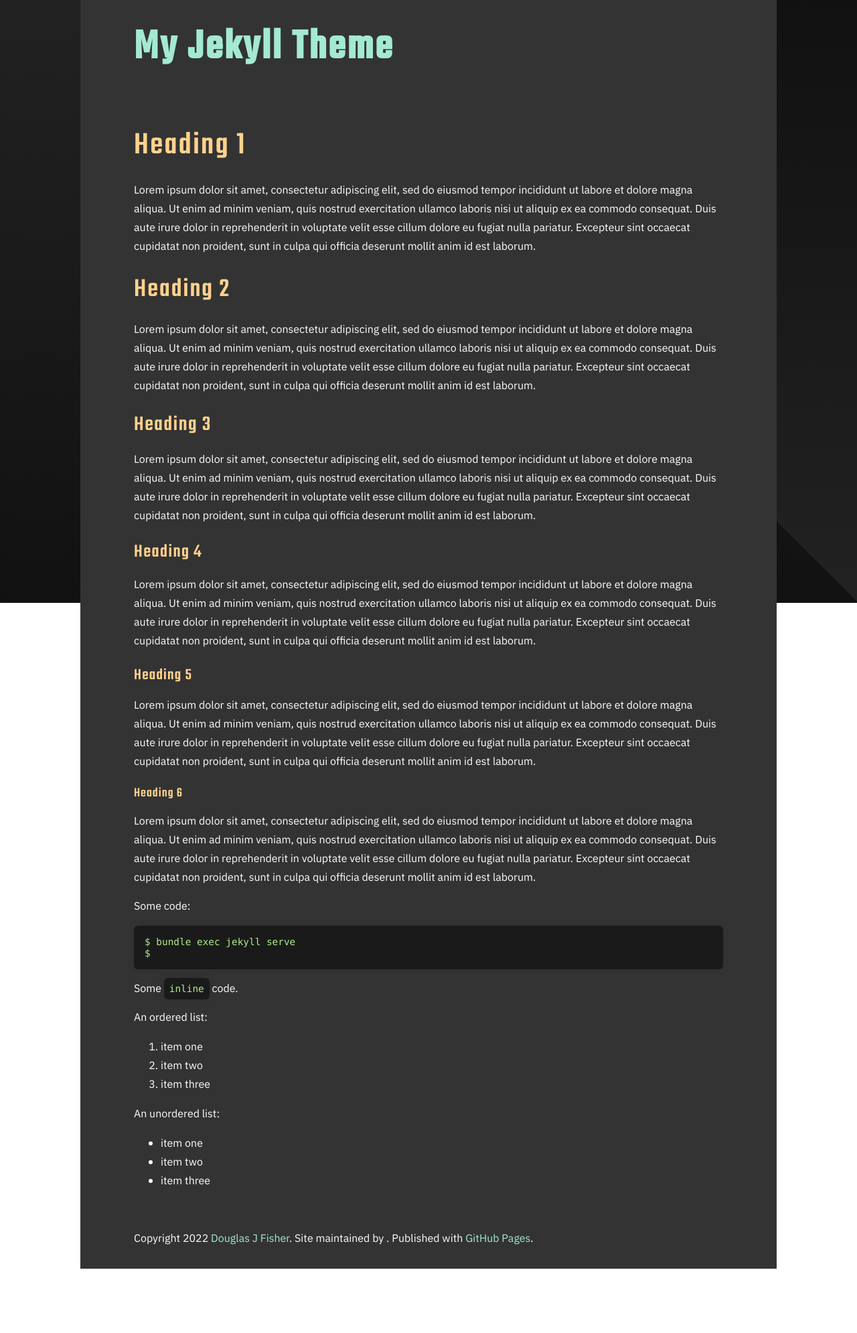
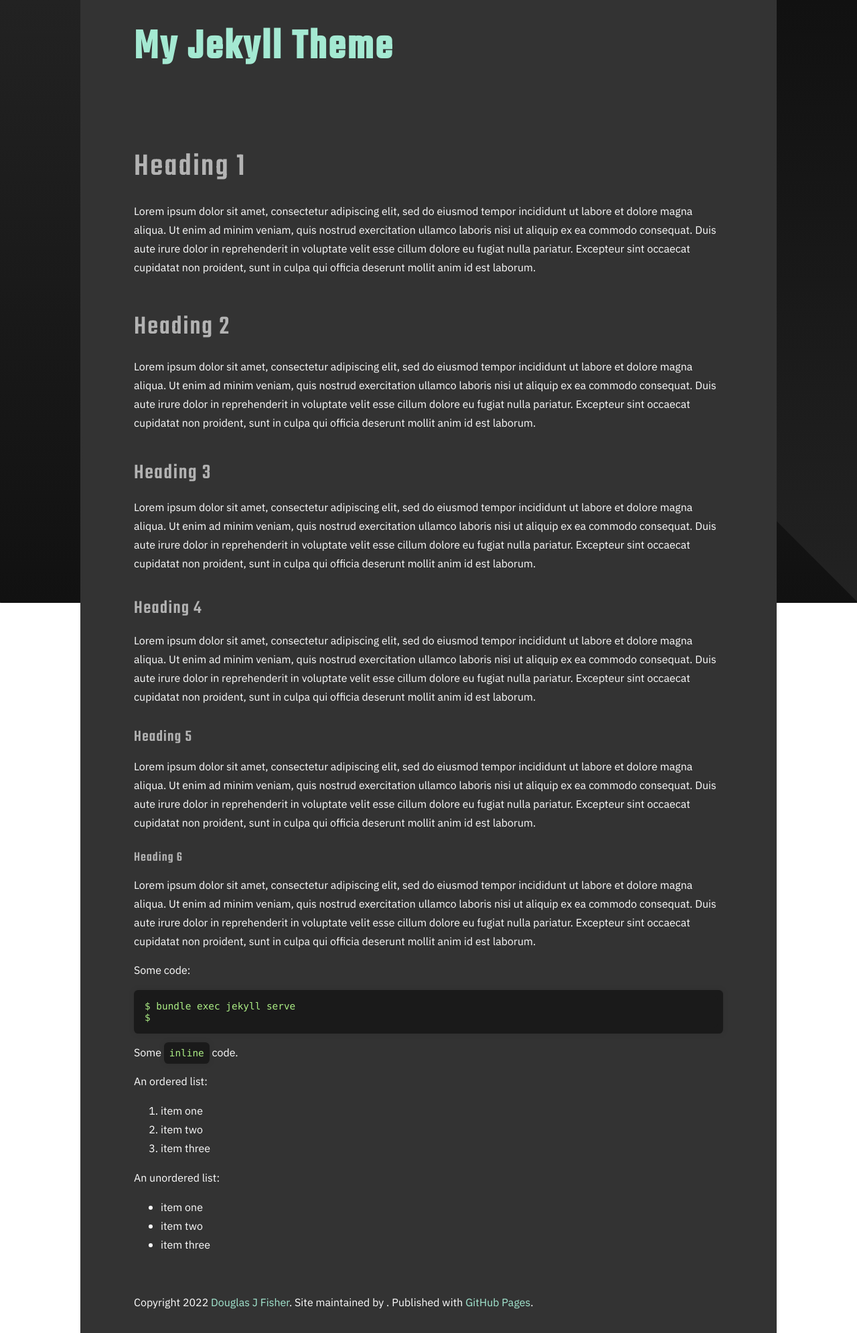
Before and after one commit to dfisher95350/jekyll-theme, a Jekyll site: the page built from index.md, in a window 1280 px wide. Shown: the whole page at 67% size. Built offline with Jekyll 4.4.1, drawn with Linux system fonts in a browser that asks for light colours; before the commit the page ends 1894 px from its top, so only the background shows below that.

Commit message:
#1 Various improvements.

```diff
--- a/_sass/typography.scss
+++ b/_sass/typography.scss
@@ -9,8 +9,7 @@ body {
 }
 
 h1, h2, h3, h4, h5, h6 {
-  color: $triad-1-amber-3;
-  margin: 1rem 0 0.5rem 0;
+  color: $black-light-plus-7;
   font-weight: 500;
   font-family: 'Teko', sans-serif;
   letter-spacing: 0.05em;
@@ -18,26 +17,32 @@ h1, h2, h3, h4, h5, h6 {
 
 h1 {
   font-size: 3rem;
+  margin: 3rem 0 0 0;
 }
 
 h2 {
   font-size: 2.5rem;
+  margin: 2.5rem 0 0 0;
 }
 
 h3 {
   font-size: 2rem;
+  margin: 2rem 0 0 0;
 }
 
 h4 {
   font-size: 1.75rem;
+  margin: 1.75rem 0 0 0;
 }
 
 h5 {
   font-size: 1.5rem;
+  margin: 1.5rem 0 0 0;
 }
 
 h6 {
   font-size: 1.25rem;
+  margin: 1.25rem 0 0 0;
 }
 
 p {
```
